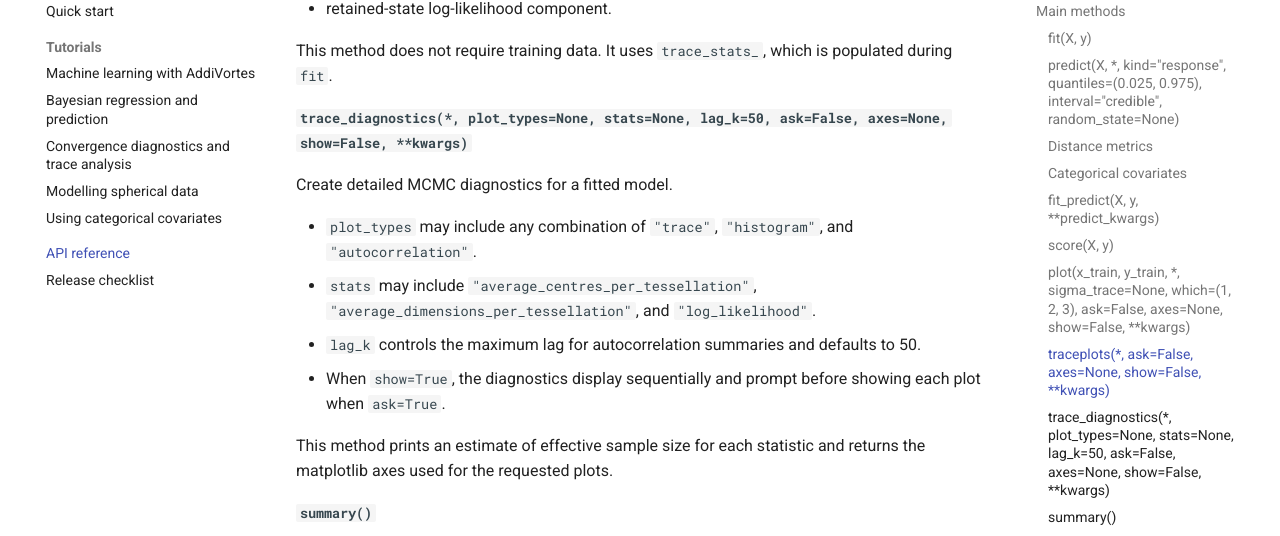
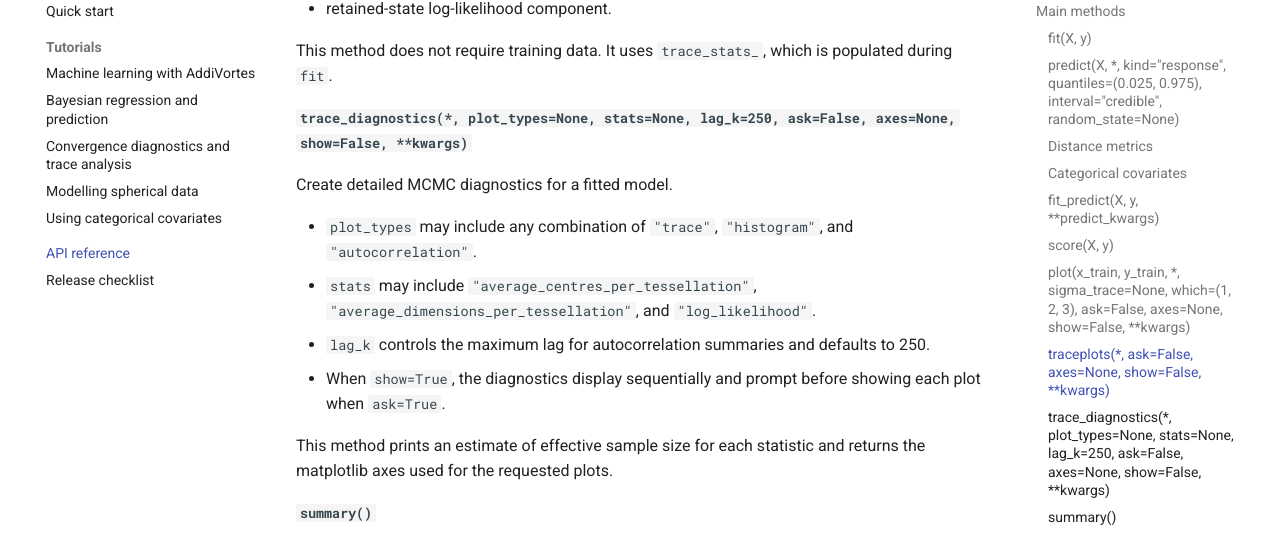
Before and after one commit to snowy-the-leopard/py-addivortes, an MkDocs documentation site: the page built from docs/api.md, in a window 1280 px wide and 900 px high, scrolled down 2574 px. Shown: the part 151-687 px from the top of the window. Built offline with MkDocs 1.6.1 and Material for MkDocs 9.7.7, drawn with Linux system fonts in a browser that asks for light colours; comment, search, counter and statistics services are not loaded.

Commit message:
Updated trace diagnostics to take default autocorrelation maximum lag of 250

````diff
--- a/docs/api.md
+++ b/docs/api.md
@@ -123,7 +123,7 @@ Create four MCMC trace plots recorded at every iteration:
 This method does not require training data. It uses `trace_stats_`, which is
 populated during `fit`.
 
-#### `trace_diagnostics(*, plot_types=None, stats=None, lag_k=50, ask=False, axes=None, show=False, **kwargs)`
+#### `trace_diagnostics(*, plot_types=None, stats=None, lag_k=250, ask=False, axes=None, show=False, **kwargs)`
 
 Create detailed MCMC diagnostics for a fitted model.
 
@@ -132,7 +132,7 @@ Create detailed MCMC diagnostics for a fitted model.
 - `stats` may include `"average_centres_per_tessellation"`,
   `"average_dimensions_per_tessellation"`, and `"log_likelihood"`.
 - `lag_k` controls the maximum lag for autocorrelation summaries and defaults to
-  50.
+  250.
 - When `show=True`, the diagnostics display sequentially and prompt before
   showing each plot when `ask=True`.
 
--- a/docs/tutorials/convergence.md
+++ b/docs/tutorials/convergence.md
@@ -42,7 +42,7 @@ This creates three types of plots for each diagnostic statistic:
 
 - `trace`: the full MCMC trace and burn-in boundary
 - `histogram`: a kernel density estimate of post-burn-in samples
-- `autocorrelation`: the lag autocorrelation sequence up to 50
+- `autocorrelation`: the lag autocorrelation sequence up to 250
 
 ### What to look for
 
@@ -50,7 +50,7 @@ This creates three types of plots for each diagnostic statistic:
   range rather than drifting.
 - **Reasonable effective sample size**: AddiVortes prints the estimated
   effective sample size (ESS) for each trace statistic.
-- **Low autocorrelation**: autocorrelation should decay toward zero by lag 50.
+- **Low autocorrelation**: autocorrelation should decay toward zero by lag 250.
 
 ## 3. Understanding the output
 
@@ -82,12 +82,12 @@ You can restrict diagnostics to a subset of plot types or statistics:
 model.trace_diagnostics(
     plot_types=("autocorrelation",),
     stats=("log_likelihood",),
-    lag_k=50,
+    lag_k=250,
     show=True,
 )
 ```
 
-This only draws the selected diagnostics and uses a maximum lag of 50 for the
+This only draws the selected diagnostics and uses a maximum lag of 250 for the
 autocorrelation summary.
 
 ## 6. Link to the API reference
````
Also changed, not shown: 1 other file.
